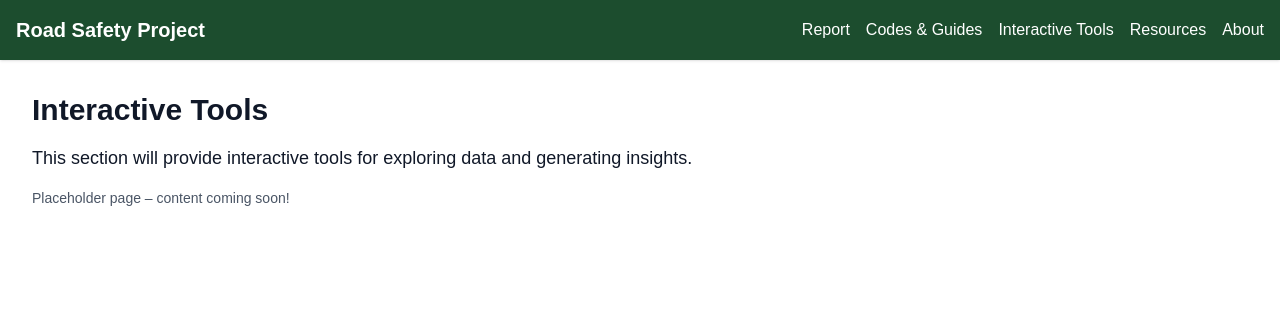
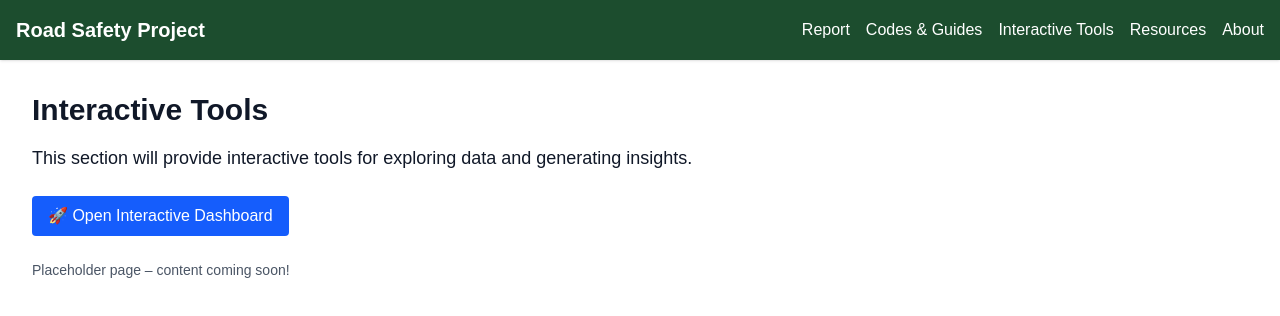
Before and after one commit to KhushiSharma0/phy346-road-safety-portfolio, a Next.js app: page /tools in a window 1280 px wide. Shown: the top 316 px of the page. Built offline with nearby package versions, Linux system fonts and the light colour scheme.

Commit message:
Add test tools deployment link

```diff
--- a/src/app/tools/page.tsx
+++ b/src/app/tools/page.tsx
@@ -7,6 +7,19 @@ export default function ToolsPage() {
     <main className="p-8 bg-[var(--background)] text-gray-900">
       <h1 className="text-3xl font-bold mb-4">{title}</h1>
       <p className="text-lg mb-4">{description}</p>
+
+      <div className="my-6">
+        <a
+          href="https://phy346-road-safety-tools.streamlit.app"
+          target="_blank"
+          rel="noopener noreferrer"
+        >
+          <button className="px-6 py-3 bg-blue-600 text-white rounded-lg hover:bg-blue-700 transition">
+            🚀 Open Interactive Dashboard
+          </button>
+        </a>
+      </div>
+
       <p className="text-sm text-gray-600">{placeholderNote}</p>
     </main>
   );
```
